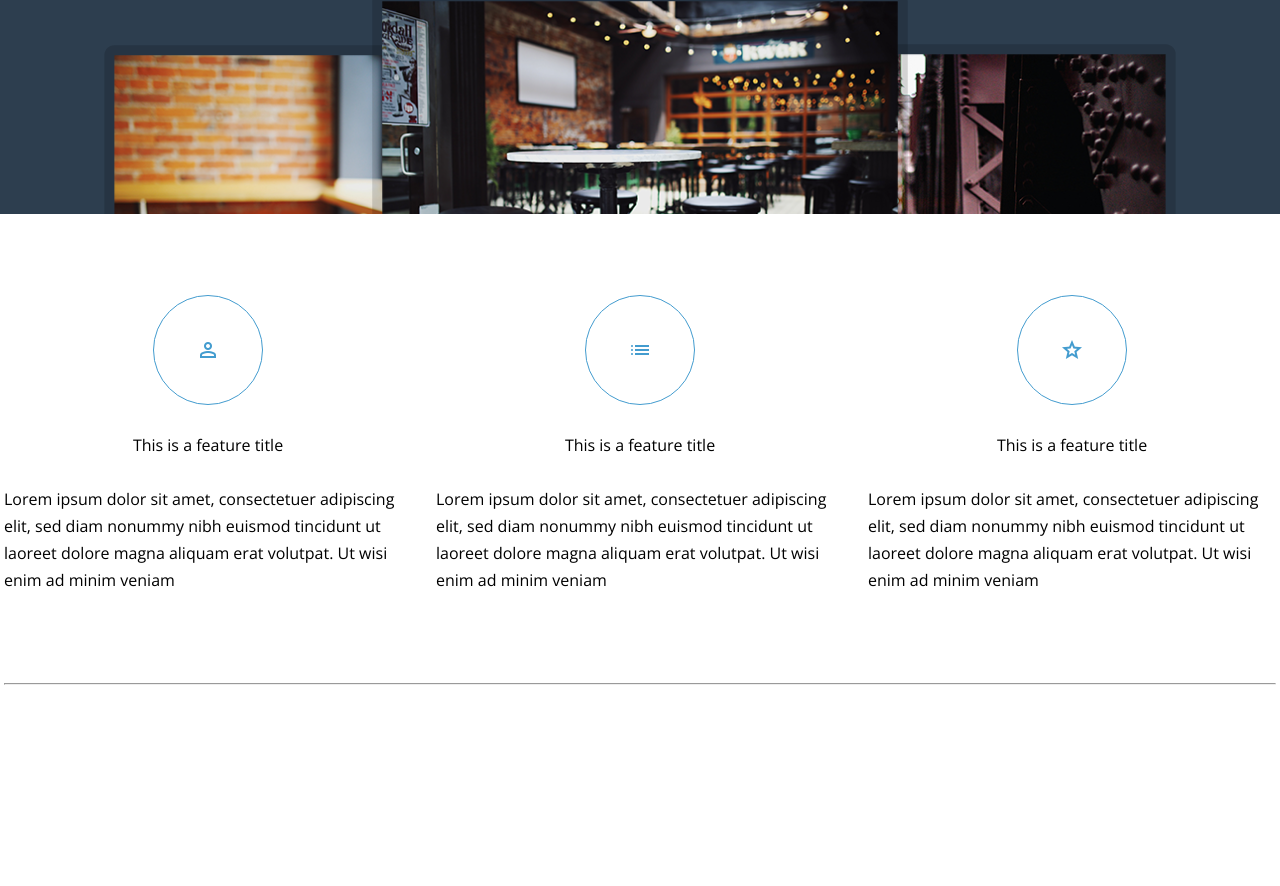
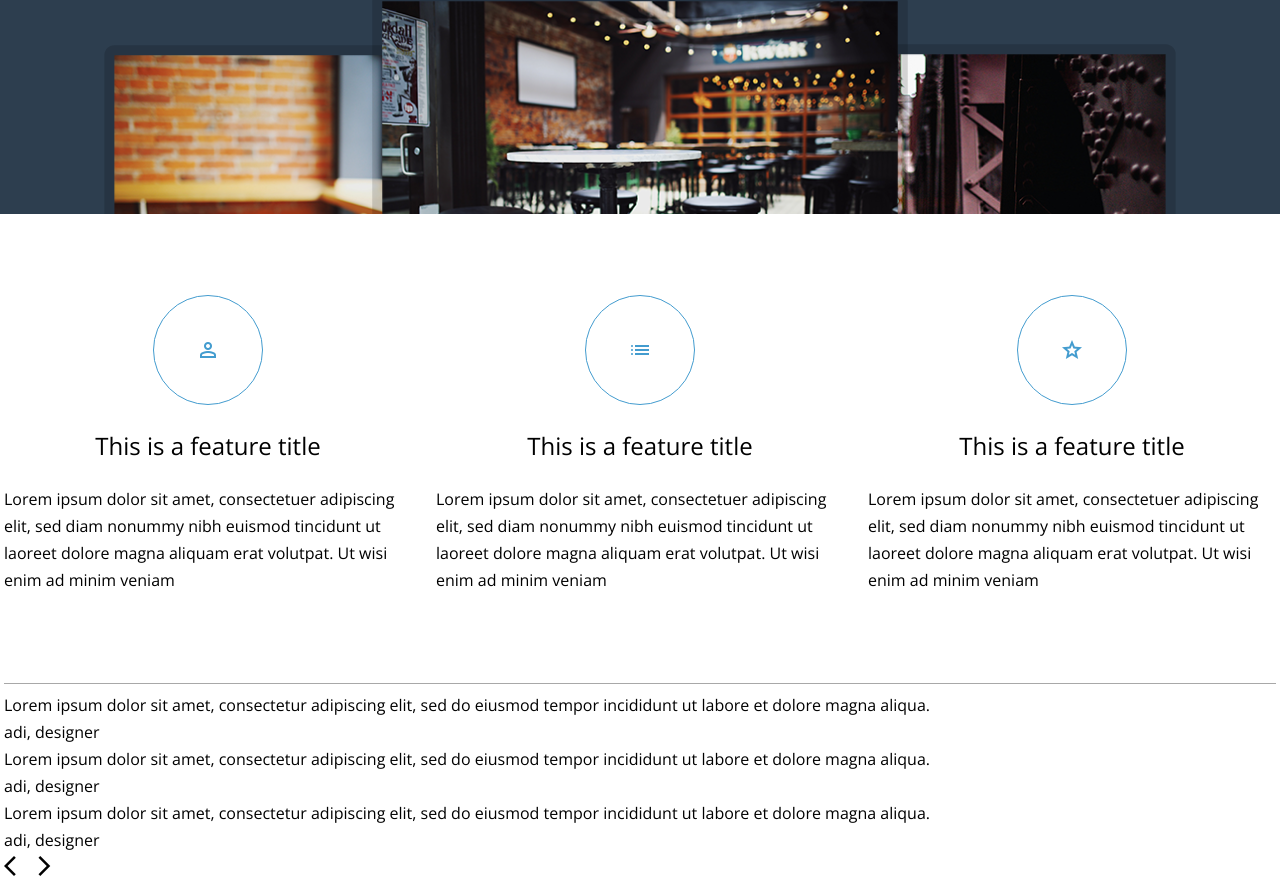
Before and after one commit to oh108899/acme-portfolio, a plain HTML site: page index.html in a window 1280 px wide. Shown: the part 454-1340 px from the top of the page. Before the commit the page ends 1147 px from the top, so only its background shows below. Drawn offline with nearby package versions, Linux system fonts and the light colour scheme.

Commit message:
feat:testimonial HTML

```diff
--- a/css/common.css
+++ b/css/common.css
@@ -44,6 +44,10 @@
   height: 1px;
   margin: -1px;
   overflow: hidden;
+}
+hr{
+  border: none;
+  border-top: 1px solid var(--medium-gray);
 }
 
 /* typography */
--- a/index.html
+++ b/index.html
@@ -44,28 +44,56 @@
           <div class="icon">
             <span class="material-symbols-outlined">person</span>
           </div>
-          <h3>This is a feature title</h3>
+          <h3 class="content_tt">This is a feature title</h3>
           <p>Lorem ipsum dolor sit amet, consectetuer adipiscing elit, sed diam nonummy nibh euismod tincidunt ut laoreet dolore magna aliquam erat volutpat. Ut wisi enim ad minim veniam</p>
         </li>
         <li>
           <div class="icon">
             <span class="material-symbols-outlined">list</span>
           </div>
-          <h3>This is a feature title</h3>
+          <h3 class="content_tt">This is a feature title</h3>
           <p>Lorem ipsum dolor sit amet, consectetuer adipiscing elit, sed diam nonummy nibh euismod tincidunt ut laoreet dolore magna aliquam erat volutpat. Ut wisi enim ad minim veniam</p>
         </li>
         <li>
           <div class="icon">
             <span class="material-symbols-outlined">star</span>
           </div>
-          <h3>This is a feature title</h3>
+          <h3 class="content_tt">This is a feature title</h3>
           <p>Lorem ipsum dolor sit amet, consectetuer adipiscing elit, sed diam nonummy nibh euismod tincidunt ut laoreet dolore magna aliquam erat volutpat. Ut wisi enim ad minim veniam</p>
         </li>
       </ul>
     </section>
     <hr>
     <section class="testimonial">
-
+      <h2 class="hidden">testimonial</h2>
+      <div class="wrapper">
+        <ul class="testimonial_list">
+          <li>
+            <blockquote>
+              <p>Lorem ipsum dolor sit amet, consectetur adipiscing elit, sed do eiusmod tempor incididunt ut labore et dolore magna aliqua.</p>
+              <small>adi, designer</small>
+            </blockquote>
+          </li>
+          <li>
+            <blockquote>
+              <p>Lorem ipsum dolor sit amet, consectetur adipiscing elit, sed do eiusmod tempor incididunt ut labore et dolore magna aliqua.</p>
+              <small>adi, designer</small>
+            </blockquote>
+          </li>
+          <li>
+            <blockquote>
+              <p>Lorem ipsum dolor sit amet, consectetur adipiscing elit, sed do eiusmod tempor incididunt ut labore et dolore magna aliqua.</p>
+              <small>adi, designer</small>
+            </blockquote>
+          </li>
+        </ul>
+        <button class="prev">
+          <span class="material-symbols-outlined">arrow_back_ios</span>
+        </button>
+        <button class="next">
+          <span class="material-symbols-outlined">arrow_forward_ios</span>
+        </button>
+      </div>
     </section>
   </main>
   <footer>
```
